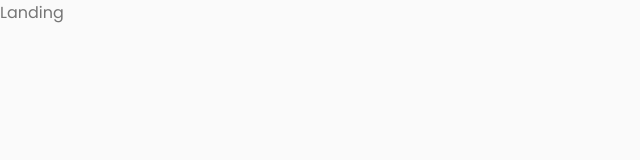
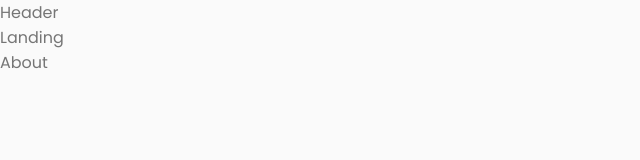
Before and after one commit to Tjrich336/MacroTracker, a React (Create React App) app in the folder website/: page / in a window 1280 px wide. Shown: the top 160 px of the page, without its empty margins (0-640 px from the left). Built offline with nearby package versions, Linux system fonts and the light colour scheme.

Commit message:
Added 'About' & 'Header' pages to App.js.

```diff
--- a/website/src/App.js
+++ b/website/src/App.js
@@ -1,14 +1,17 @@
 import React from 'react';
 import './App.css';
-
+import Header from './components/Header/Header';
 import Landing from './components/Landing/Landing';
+import About from './components/About/About';
 
 const App = () => {
   return (
     <>
+    < Header />
 
     <main className='main'>
       <Landing />
+      <About />
     </main>
 
     </>
--- a/website/src/components/About/About.jsx
+++ b/website/src/components/About/About.jsx
@@ -0,0 +1,9 @@
+import React from 'react';
+
+function About() {
+  return (
+    <div>About</div>
+  )
+}
+
+export default About;
--- a/website/src/components/Header/Header.jsx
+++ b/website/src/components/Header/Header.jsx
@@ -0,0 +1,9 @@
+import React from 'react';
+
+function Header() {
+  return (
+    <div>Header</div>
+  )
+}
+
+export default Header;
```
